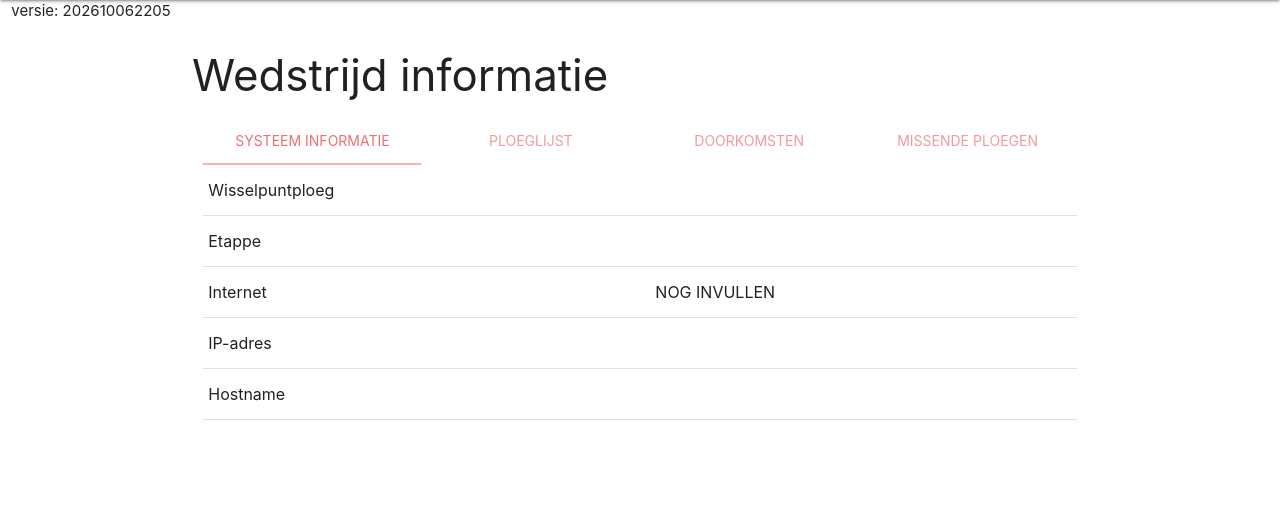
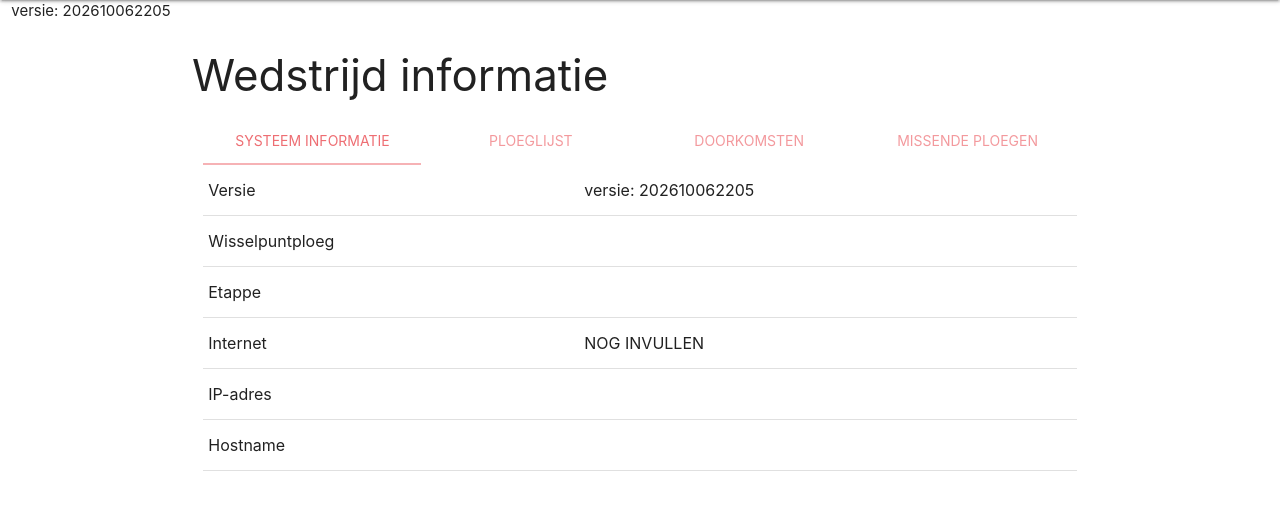
Before and after one commit to Veluweloop/VelRiS, a Flask app: template webapp/templates/systeem_status.html in a window 1280 px wide. Shown: the part 64-574 px from the top of the page. Run offline with Flask 3, Linux system fonts and the light colour scheme; the template is opened without the code that fills it, so the values that code supplies are empty; some libraries are stand-ins or nearby versions.

Commit message:
update version

```diff
--- a/webapp/templates/systeem_status.html
+++ b/webapp/templates/systeem_status.html
@@ -19,6 +19,10 @@
 
             <table>
               <tbody>
+                <tr>
+                  <td>Versie</td>
+                  <td>versie: 202610062205</td>
+                </tr>
                 <tr>
                   <td>Wisselpuntploeg</td>
                   <td>{{ config_load.checkpointteam }}</td>
```
